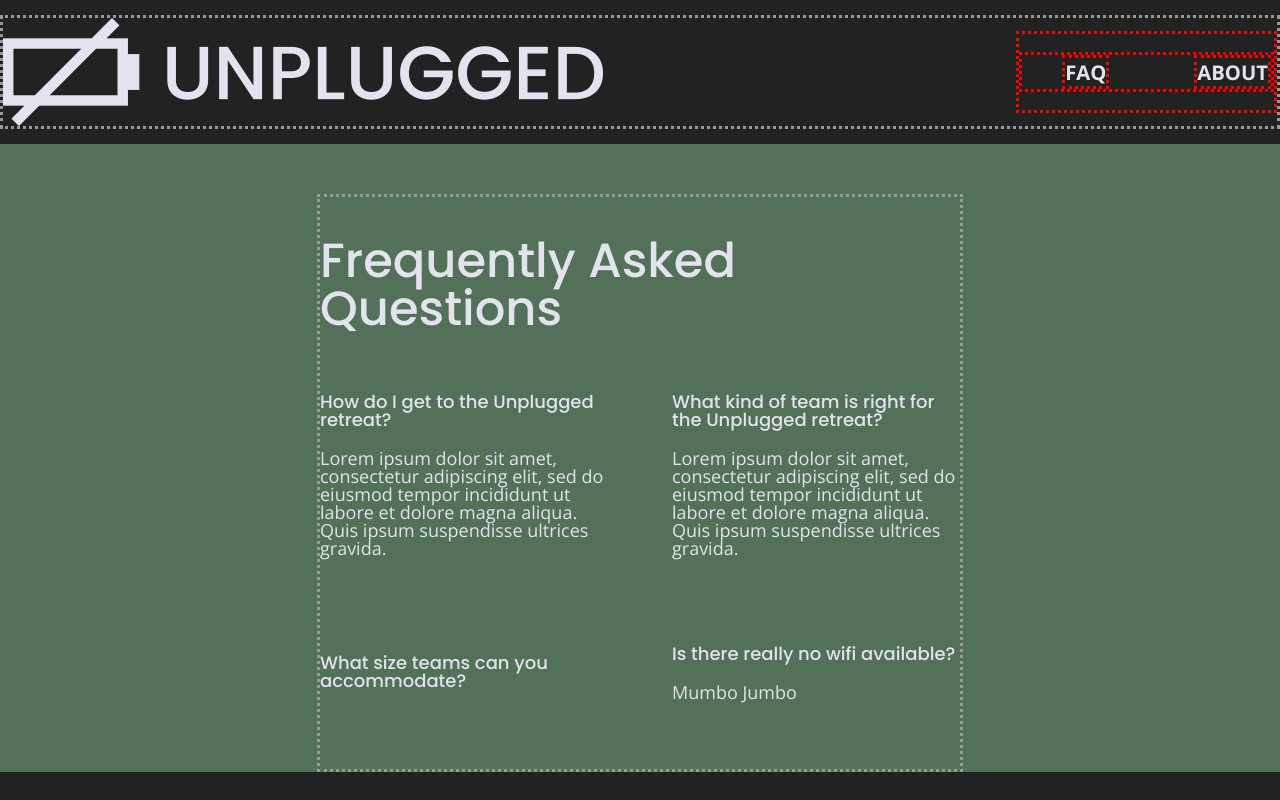
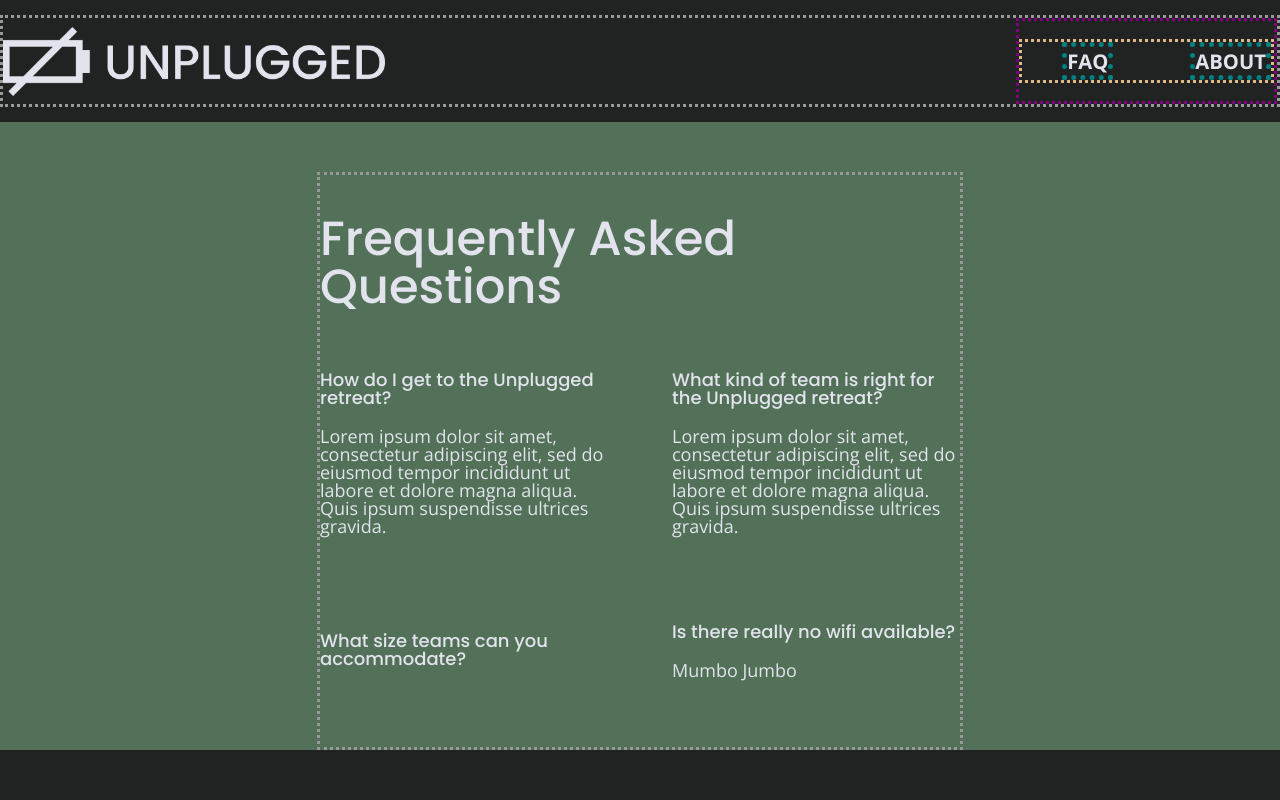
Before and after one commit to Dev-Wy/Unplugged, a website: page faq/index.html in a window 1280 px wide. Shown: the top 800 px of the page. Drawn offline with nearby package versions, Linux system fonts and the light colour scheme.

Commit message:
Images added

```diff
--- a/css/main.css
+++ b/css/main.css
@@ -200,7 +200,7 @@ header .content-wrapper {
   background-color: #3a3a3a;
 }
 header nav {
-  border: 3px dotted red;
+  border: 3px dotted purple;
   display: flex;
   justify-content:flex-start;
   align-items: center;
@@ -212,14 +212,14 @@ header nav {
 }
 
 header nav ul {
-  border: 3px dotted red;
+  border: 3px dotted burlywood;
   display:flex;
-  justify-content: space-around;
+  justify-content: space-between;
   width: 100%;
 }
 
 header nav ul li {
-  border: 3px dotted red;
+  border: 5px dotted teal;
   font-size: 1.125em;
 }
 
@@ -263,7 +263,7 @@ footer .copyright {
 /*Hero Area */
 
 .hero-area {
-  background: url('img/unplugged-retreat.jpg') center no-repeat #333;
+  background: url('../img/unplugged-retreat.jpg') center no-repeat #333;
   background-size: cover;
   min-height: 500px;
   display:flex;
@@ -318,7 +318,7 @@ input [type=button] {
 /* Features */
 
 .features {
-  background: url('unplugged-retreat-features.jpg') center no-repeat #333;
+  background: url('../img/unplugged-retreat-features.jpg') center no-repeat #333;
   background-size: cover;
   display: flex;
   justify-content: center;
@@ -339,6 +339,7 @@ input [type=button] {
   justify-content: center;
   align-items:center;
   flex-flow: row wrap;
+  text-align: center;
 }
 
 .features p {
--- a/faq/index.html
+++ b/faq/index.html
@@ -28,9 +28,11 @@
   <!-- Add your site or application content here -->
   <header>
     <div class="content-wrapper">
-      <a href="../index.html">
-        <img src="../unpluggedlogo.png" alt="unplugged logo">
-      </a>
+      <figure>
+        <a href="../index.html">
+          <img src="../img/unpluggedlogo.png" alt="unplugged logo">
+        </a>
+      </figure>
       <div class="header-divider"></div>
       <nav>
         <ul>
```
Also changed, not shown: about/index.html (+5 -3 lines), index.html (+2 -2 lines), img/favicon.ico (renamed from favicon.ico), img/icon.png (renamed from icon.png), img/tile-wide.png (renamed from tile-wide.png), img/tile.png (renamed from tile.png), img/unplugged-retreat-features.jpg (renamed from unplugged-retreat-features.jpg), img/unpluggedlogo.png (renamed from unpluggedlogo.png), 4 other files.
